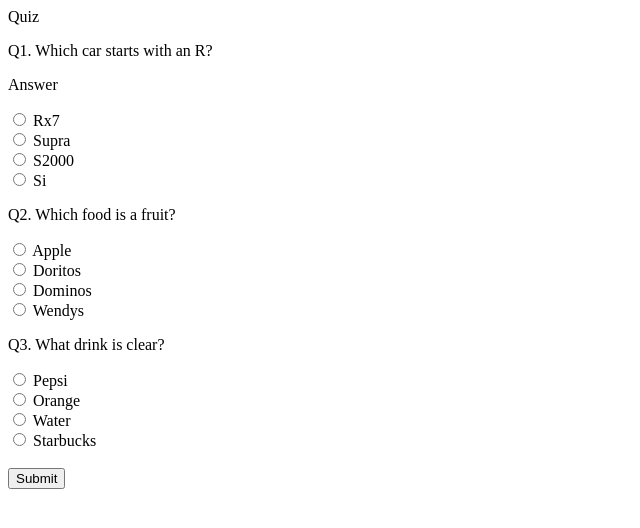
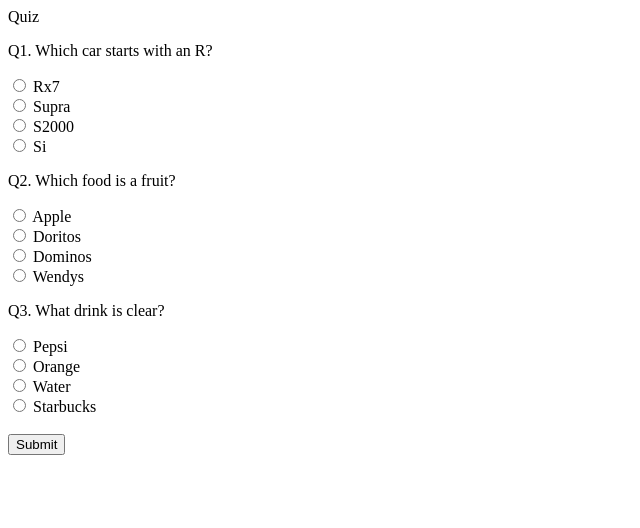
Before and after one commit to turbofc3s/quiz, a plain HTML site: page index.html in a window 1280 px wide. Shown: the whole page, without its empty margins (0-640 px from the left). Drawn offline with Linux system fonts and the light colour scheme.

Commit message:
uploaded the files that were not fixed

```diff
--- a/index.html
+++ b/index.html
@@ -8,7 +8,7 @@
 <body>
 	<form id="form">
 	  <p>Q1. Which car starts with an R?</p>
-	  <p id="q1">Answer </p>
+	  <p id="q1"></p>
 	  <input type="radio" id="correct1" name ="fav_car" value="Rx7">
 	  <label for="rx7">Rx7</label><br>
 	  <input type="radio" id="toyota" name="fav_car" value="Supra">
@@ -20,7 +20,7 @@
 
 
 	  <p>Q2. Which food is a fruit?</p>
-	  <p id="q2">
+	  <p id="q2"></p>
 
 	  <input type="radio" id="correct2" name="fav_food" value="apple">
 	  <label for="apple">Apple</label><br>
@@ -33,7 +33,7 @@
 
 
 	  <p>Q3. What drink is clear?</p>
-	  <p id="q3">
+	  <p id="q3"></p>
 
 	  <input type="radio" id="soda" name="fav_drink" value="Pepsi">
 	  <label for="pepsi">Pepsi</label><br>
--- a/script.js
+++ b/script.js
@@ -31,5 +31,5 @@ function quizResults() {
 		document.getElementById("q3").innerHTML = "You got it right!";
 	} else {
 		document.getElementById("q3").innerHTML = "Sorry, the correct answer is Water";
+  }
 }
-}
```
